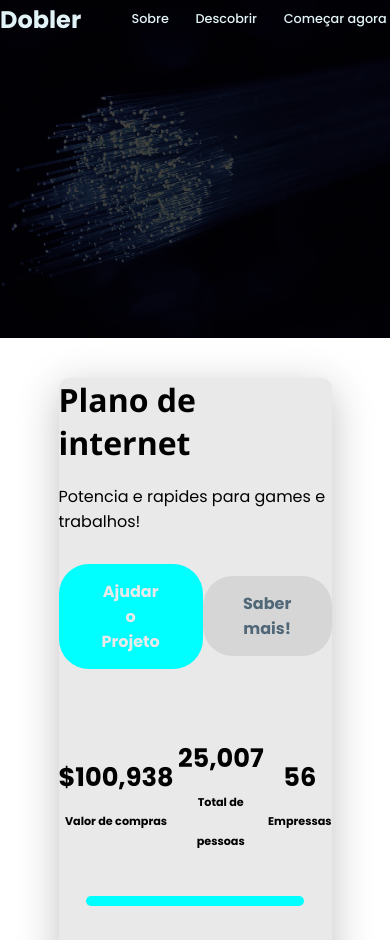
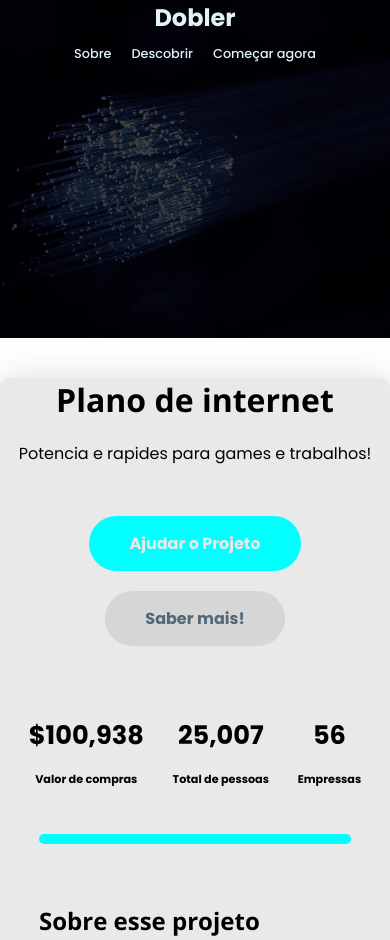
Before and after one commit to wilianwr/projetos, a plain HTML site: page Dobler/index.html in a window 390 px wide. Shown: the top 940 px of the page. Drawn offline with nearby package versions, Linux system fonts and the light colour scheme.

Commit message:
atualização

```diff
--- a/Dobler/style.css
+++ b/Dobler/style.css
@@ -32,7 +32,8 @@ body {
 }
 
 .background {
-  background-image: linear-gradient(rgba(0,0,0,0.75),rgba(0,0,0,0.75)),url(imagens/net.jpg);
+  background-image: linear-gradient(rgba(0, 0, 0, 0.75), rgba(0, 0, 0, 0.75)),
+    url(imagens/net.jpg);
   background-repeat: no-repeat;
   background-position: center center;
   background-size: cover;
@@ -111,8 +112,8 @@ body {
 /*==============Main-container================*/
 
 .main {
-  max-width: 70%;
-  width: 100vw;
+  width: 70%;
+  max-width: 100vw;
 
   background-color: var(--color-white);
   box-shadow: 0px 10px 40px rgba(39, 39, 39, 0.281);
@@ -186,7 +187,7 @@ body {
 
 #animar02 {
   animation-name: bottom;
-  animation-duration: .5s;
+  animation-duration: 0.5s;
   animation-timing-function: ease;
   animation-fill-mode: forwards;
 }
@@ -376,7 +377,65 @@ footer > p {
 }
 
 footer > p:hover {
-  color: #516879;
+  color: #9c9ea0;
   transform: translateY(5px);
-  transition: .5s;
+  transition: 0.5s;
 }
+
+/*=================Media@================*/
+
+@media only screen and (max-width: 580px) {
+  .main {
+    width: 100%;
+  }
+
+  .header {
+    flex-direction: column;
+  }
+}
+
+@media only screen and (max-width: 400px) {
+
+
+  .btns {
+    flex-direction: column;
+  }
+
+  .btns > .left-btn {
+    margin: 1.25rem;
+  }
+  .group01,
+  .group02 {
+    flex-direction: column;
+  }
+
+  .btn {
+    margin-top: 0.625rem;
+  }
+
+  .header {
+    max-width: 900px;
+    margin: auto;
+    width: 100%;
+    display: flex;
+    align-items: center;
+    justify-content: space-between;
+
+    transform: translateY(-20px);
+    opacity: 0;
+  }
+
+  @keyframes slide {
+    from {
+      opacity: 0;
+    }
+    to {
+      transform: translateY(0);
+      opacity: 1;
+    }
+  }
+
+  .menu > ul {
+    margin: 0;
+  }
+}
```
